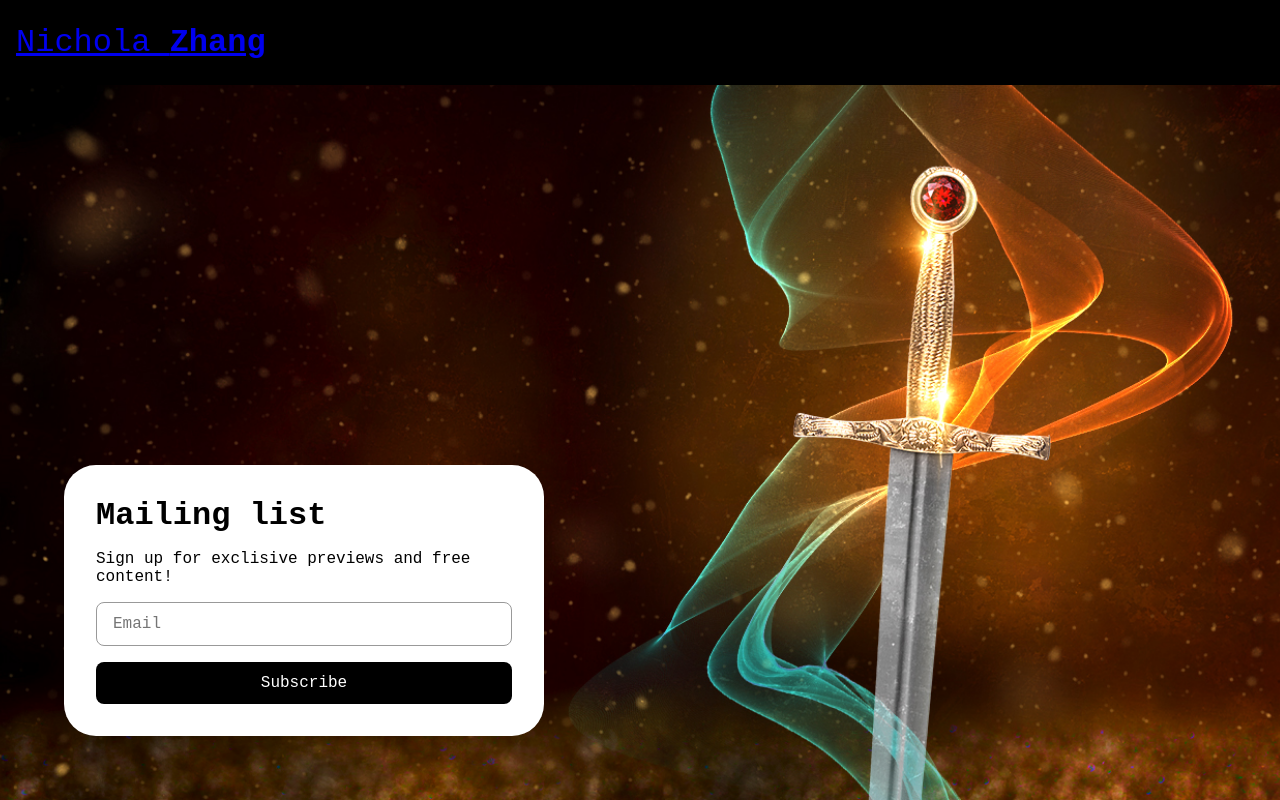
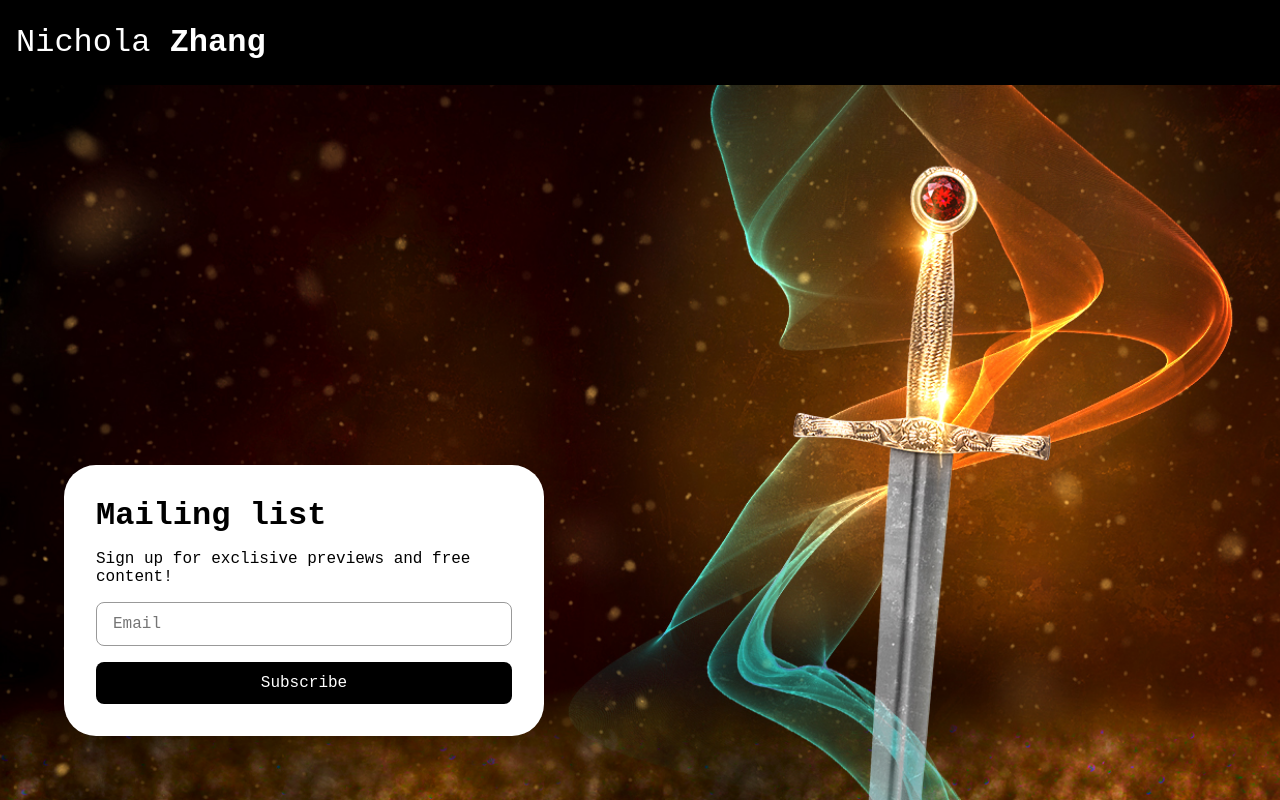
Before and after one commit to SaidBC/Author-Website-Details, a plain HTML site: page index.html in a window 1280 px wide. Drawn offline with Linux system fonts and the light colour scheme.

Commit message:
feat: Update header logo name style

```diff
--- a/index.html
+++ b/index.html
@@ -4,7 +4,7 @@
     <meta charset="UTF-8" />
     <meta name="viewport" content="width=device-width, initial-scale=1.0" />
     <link rel="stylesheet" href="styles.css" />
-    <link rel="stylesheet" href="/index.css" />
+    <link rel="stylesheet" href="./index.css" />
     <title>Home</title>
   </head>
   <body>
--- a/styles.css
+++ b/styles.css
@@ -31,6 +31,10 @@ header > div {
   padding-inline: 1rem;
   z-index: 1;
   gap: 2rem;
+  & > a {
+    color: white;
+    text-decoration: none;
+  }
 }
 header nav {
   @media (width >= 48rem) {
```
